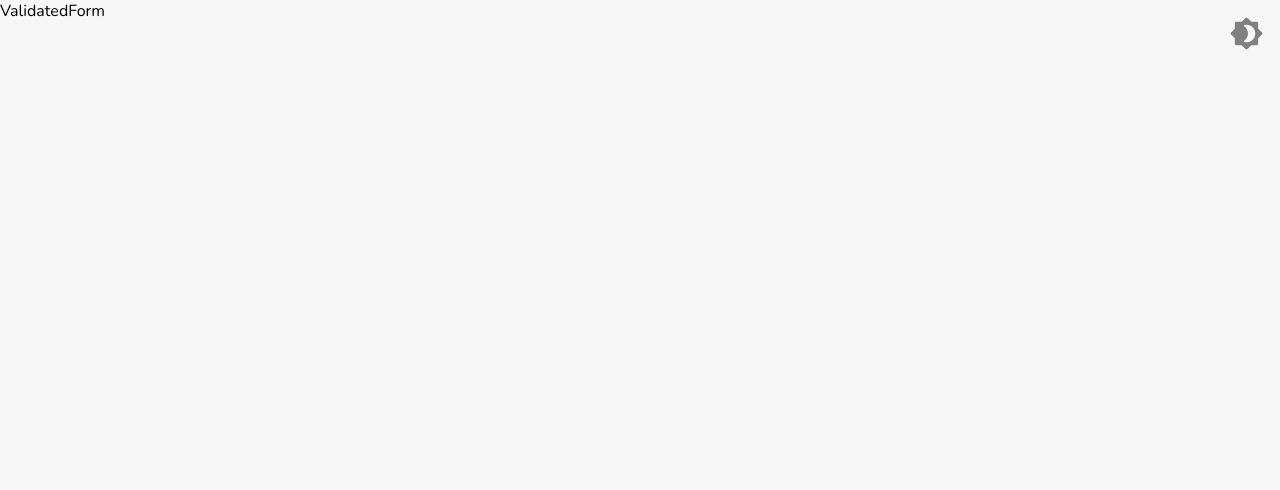
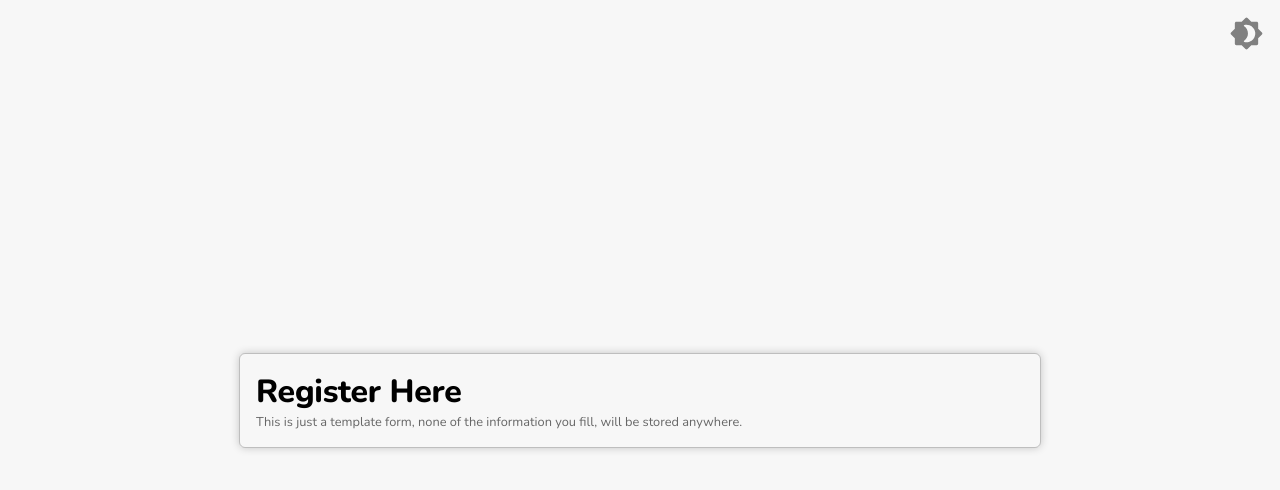
Before and after one commit to DemonDaddy22/all-about-reactJS, a React (Create React App) app: page /#/form in a window 1280 px wide. Shown: the top 490 px of the page. Built offline with nearby package versions, Linux system fonts and the light colour scheme.

Commit message:
add form container

```diff
--- a/src/components/ValidatedForm/index.js
+++ b/src/components/ValidatedForm/index.js
@@ -6,6 +6,12 @@ import Page from '../../ui-components/Page';
 export default class ValidatedForm extends React.Component {
 
     render = () => <Page>
-        ValidatedForm
+        <div className={classes.formWrapper}>
+            <div className={classes.formContainer}>
+                <div className={classes.heading}>Register Here</div>
+                <div className={classes.info}>This is just a template form, none of the information you fill, will be stored anywhere.</div>
+                <div className={classes.formComponents}></div>
+            </div>
+        </div>
     </Page>
 }
--- a/src/components/ValidatedForm/styles.module.css
+++ b/src/components/ValidatedForm/styles.module.css
@@ -0,0 +1,51 @@
+.formWrapper {
+    min-height: inherit;
+    display: flex;
+    flex-direction: column;
+    justify-content: center;
+    align-items: center;
+}
+
+.formContainer {
+    width: 90%;
+    padding: 0.5rem;
+    border-radius: 6px;
+    box-shadow: var(--shadow-opposite);
+    border: 1px solid var(--component-border);
+    transition: border 0.5s ease-in-out, box-shadow 0.5s ease-in-out;
+}
+
+.heading {
+    font-weight: 600;
+    font-size: 1.5rem;
+    letter-spacing: -0.25px;
+    color: var(--text-prominent);
+    transition: color 0.5s ease-in-out;
+}
+
+.info {
+    font-size: 0.8rem;
+    color: var(--text-obscure);
+    transition: color 0.5s ease-in-out;
+}
+
+.formComponents {
+    display: grid;
+}
+
+@media (min-width: 768px) {
+    .formContainer {
+        width: 75%;
+        padding: 0.75rem;
+    }
+}
+
+@media (min-width: 1200px) {
+    .formContainer {
+        width: 60%;
+        padding: 1rem;
+    }
+    .heading {
+        font-size: 2rem;
+    }
+}
--- a/src/index.css
+++ b/src/index.css
@@ -14,7 +14,7 @@
     --card-shadow: 0px 2px 1px -1px rgba(255, 255, 255, 0.2), 0px 1px 1px 0px rgba(0, 0, 0, 0.14), 0px 1px 3px 0px rgba(0, 0, 0, 0.12);
     --card-shadow-hover: 0px 4px 3px -3px rgba(255, 255, 255, 0.2), 0px 3px 3px 0px rgba(0, 0, 0, 0.14), 0px 3px 5px 0px rgba(0, 0, 0, 0.12);
     --shadow: 0px 0px 6px rgba(0, 0, 0, 0.15);
-    --shadow-opposite: 0 0 10px rgba(0, 0, 0, 0.2);
+    --shadow-opposite: 0 0 8px rgba(0, 0, 0, 0.2);
     --card-border-mild-light-only: 0.5px solid #e0e0e0;
     --border-color: rgba(0, 0, 0, 0.1);
     --theme-color: #1976d2;
```
